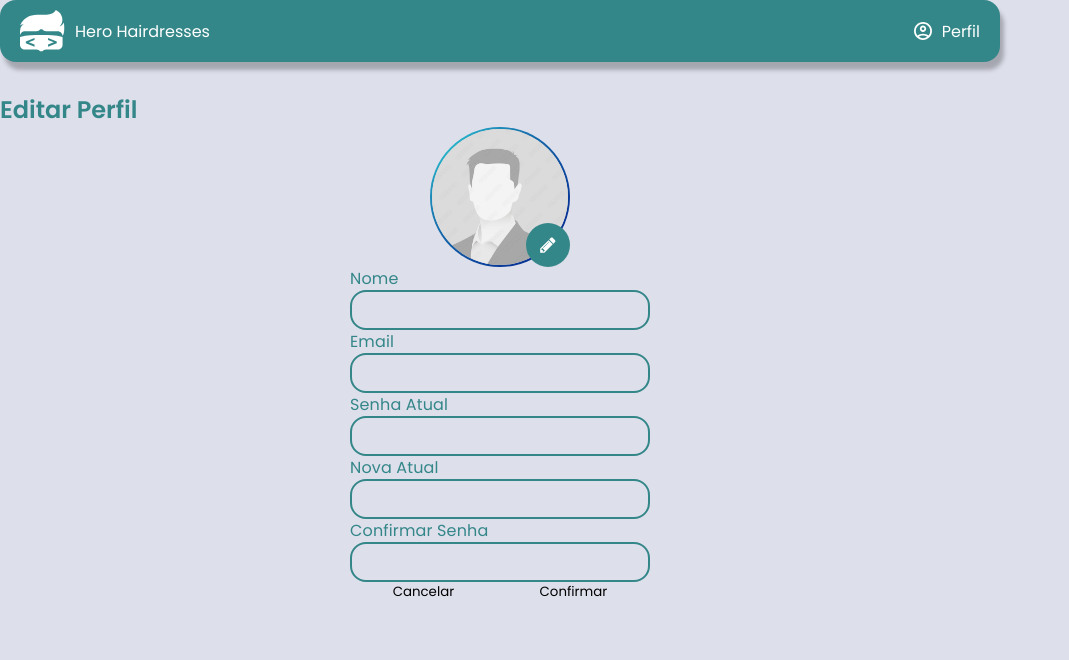
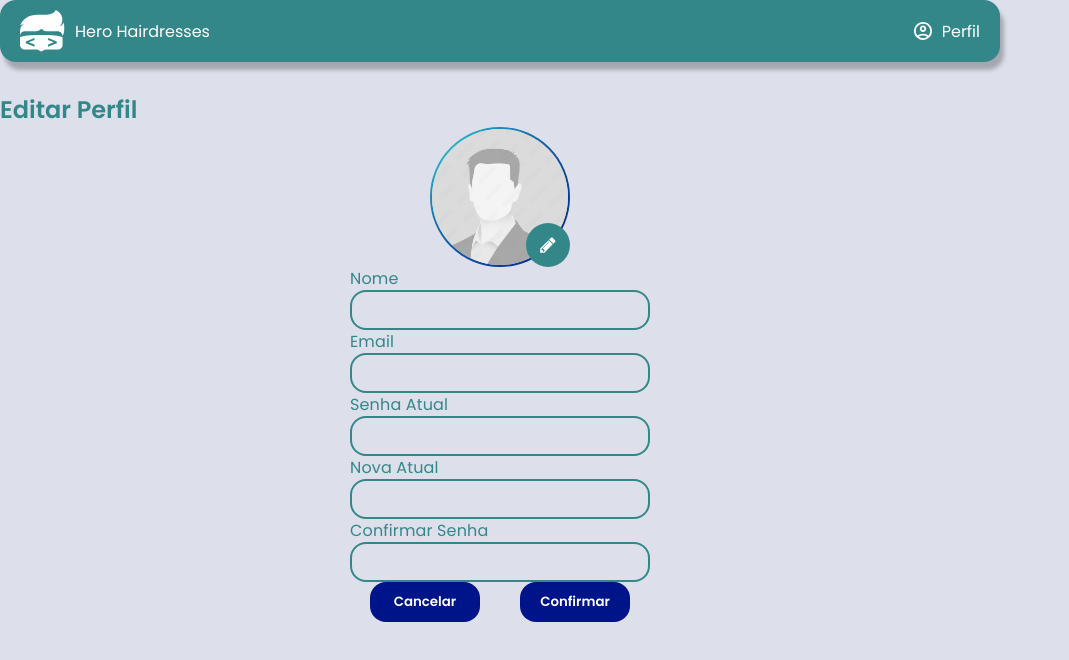
Before and after one commit to raysllaR/hairdresser-front, a React (Vite) app: page /editarperfil in a window 1280 px wide. Shown: the top 660 px of the page, without its empty margins (0-1069 px from the left). Built offline with nearby package versions, Linux system fonts and the light colour scheme.

Commit message:
style: ajuste no css do ButtonComponent

```diff
--- a/src/components/shared/ButtonComponent/style.css
+++ b/src/components/shared/ButtonComponent/style.css
@@ -1,7 +1,9 @@
-.button {
+#button-component {
 	background: var(--secondary) !important;
 	color: var(--white) !important;
 	padding: 10px !important;
 	font-weight: 600 !important;
 	border-radius: 16px !important;
+	min-width: 110px !important;
+	/* width: 100% !important; */
 }
```
